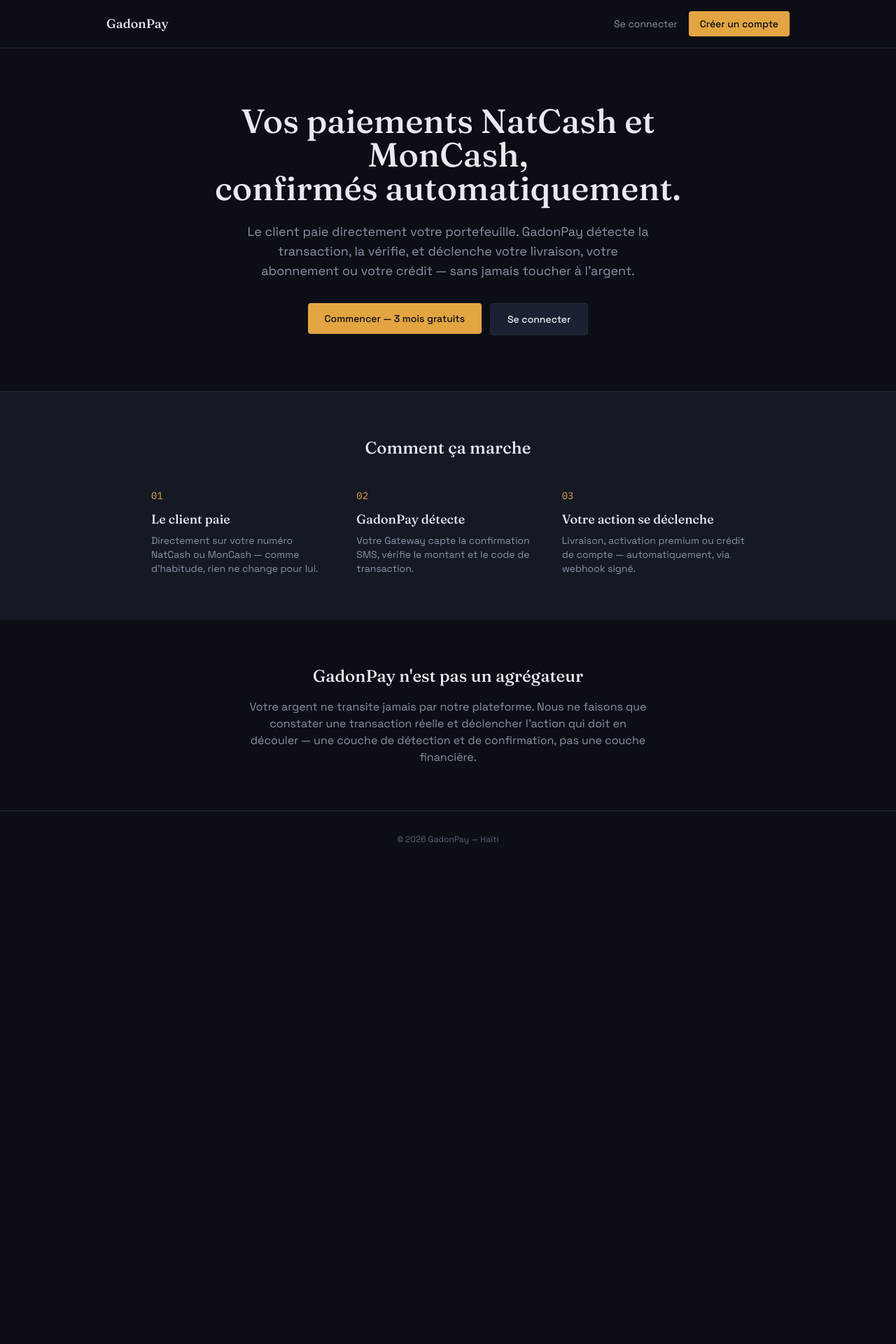
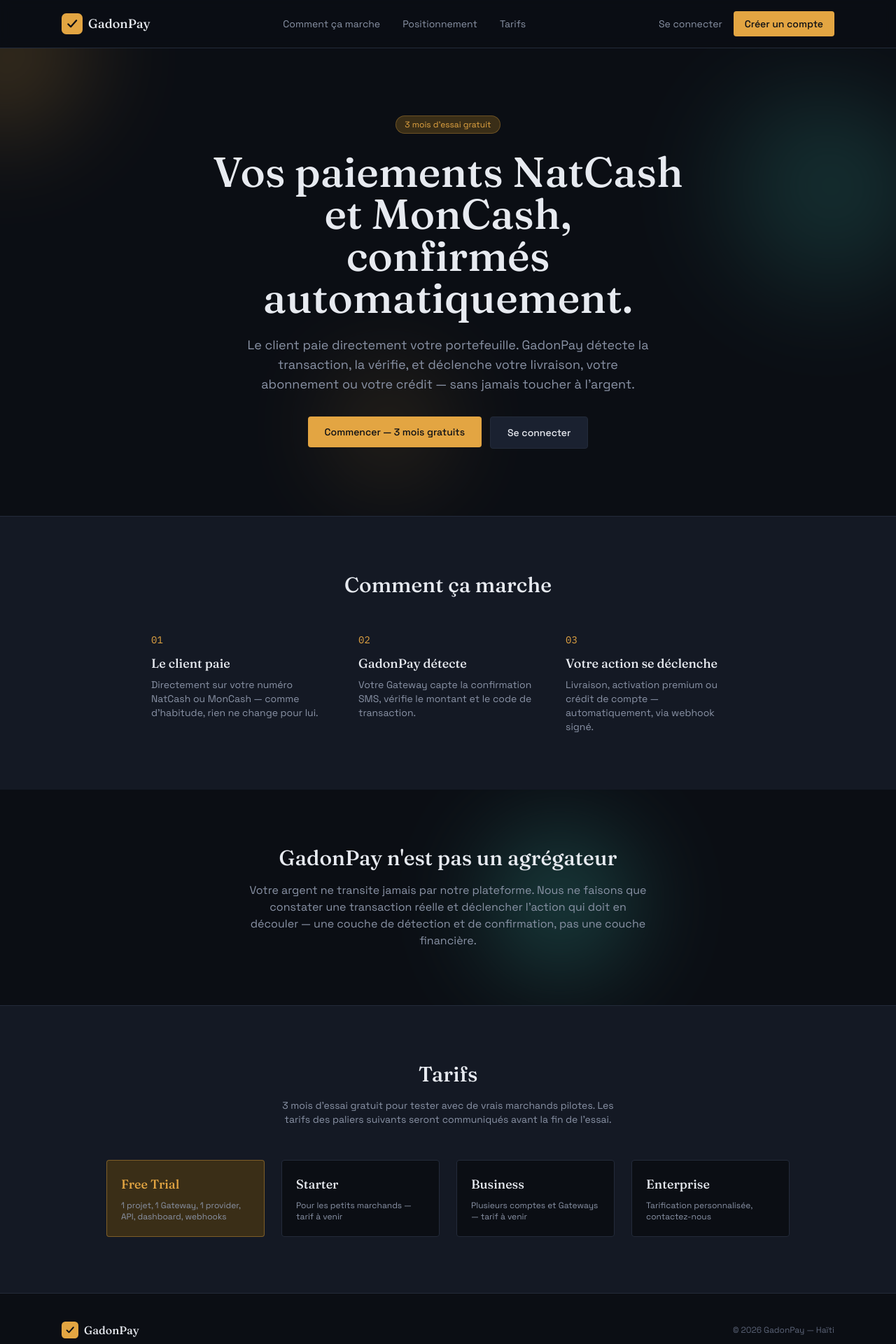
Before and after one commit to LivensonIsh/Gadonpay, a Next.js app in the folder gadonpay-frontend/: page / in a window 1280 px wide. Shown: the top 1920 px of the page at 70% size. Before the commit the page ends 1239 px from the top, so only its background shows below. Built offline with nearby package versions, Linux system fonts and the light colour scheme; no server answers.

Commit message:
Refonte landing page : logo, formes liquid, section tarifs

```diff
--- a/gadonpay-frontend/app/admin/login/page.tsx
+++ b/gadonpay-frontend/app/admin/login/page.tsx
@@ -6,6 +6,7 @@
 import { saveAdminSession } from "@/lib/adminAuth";
 import { Input } from "@/components/Input";
 import { Button } from "@/components/Button";
+import { Logo } from "@/components/Logo";
 
 export default function AdminLoginPage() {
   const router = useRouter();
@@ -35,8 +36,10 @@
   return (
     <div className="flex min-h-screen items-center justify-center bg-bg px-4">
       <div className="w-full max-w-sm">
-        <h1 className="mb-1 font-display text-2xl text-text">GadonPay</h1>
-        <p className="mb-8 text-sm text-rose">Accès administrateur interne</p>
+        <div className="mb-8">
+          <Logo />
+          <p className="mt-2 text-sm text-rose">Accès administrateur interne</p>
+        </div>
 
         <form onSubmit={handleSubmit} className="space-y-4">
           <Input label="Email" type="email" required value={email} onChange={(e) => setEmail(e.target.value)} />
--- a/gadonpay-frontend/app/login/page.tsx
+++ b/gadonpay-frontend/app/login/page.tsx
@@ -7,6 +7,7 @@
 import { saveMerchantSession } from "@/lib/auth";
 import { Input } from "@/components/Input";
 import { Button } from "@/components/Button";
+import { Logo } from "@/components/Logo";
 import type { Merchant } from "@/lib/types";
 
 export default function LoginPage() {
@@ -37,8 +38,10 @@
   return (
     <div className="flex min-h-screen items-center justify-center bg-bg px-4">
       <div className="w-full max-w-sm">
-        <h1 className="mb-1 font-display text-2xl text-text">GadonPay</h1>
-        <p className="mb-8 text-sm text-muted">Connexion marchand</p>
+        <div className="mb-8">
+          <Logo />
+          <p className="mt-2 text-sm text-muted">Connexion marchand</p>
+        </div>
 
         <form onSubmit={handleSubmit} className="space-y-4">
           <Input
--- a/gadonpay-frontend/app/page.tsx
+++ b/gadonpay-frontend/app/page.tsx
@@ -1,25 +1,43 @@
 import Link from "next/link";
 import { Button } from "@/components/Button";
+import { Logo } from "@/components/Logo";
+import { LiquidBackground } from "@/components/LiquidBackground";
 
 export default function LandingPage() {
   return (
     <div className="min-h-screen bg-bg">
-      <header className="border-b border-border">
-        <div className="mx-auto flex max-w-5xl items-center justify-between px-6 py-4">
-          <span className="font-display text-lg text-text">GadonPay</span>
-          <nav className="flex items-center gap-4">
-            <Link href="/login" className="text-sm text-muted hover:text-text">
+      <header className="sticky top-0 z-20 border-b border-border bg-bg/90 backdrop-blur">
+        <div className="mx-auto flex max-w-6xl items-center justify-between px-6 py-4">
+          <Logo />
+          <nav className="hidden items-center gap-8 md:flex">
+            <a href="#comment-ca-marche" className="text-sm text-muted hover:text-text">
+              Comment ça marche
+            </a>
+            <a href="#positionnement" className="text-sm text-muted hover:text-text">
+              Positionnement
+            </a>
+            <a href="#tarifs" className="text-sm text-muted hover:text-text">
+              Tarifs
+            </a>
+          </nav>
+          <div className="flex items-center gap-4">
+            <Link href="/login" className="hidden text-sm text-muted hover:text-text sm:block">
               Se connecter
             </Link>
             <Link href="/register">
               <Button>Créer un compte</Button>
             </Link>
-          </nav>
+          </div>
         </div>
       </header>
 
-      <section className="mx-auto max-w-3xl px-6 py-20 text-center">
-        <h1 className="font-display text-4xl leading-tight text-text md:text-5xl">
+      <section className="relative overflow-hidden">
+        <LiquidBackground />
+        <div className="relative mx-auto max-w-3xl px-6 py-24 text-center">
+          <span className="mb-6 inline-block rounded-full border border-amber/30 bg-amber-dim px-3 py-1 text-xs text-amber">
+            3 mois d&apos;essai gratuit
+          </span>
+          <h1 className="font-display text-4xl leading-tight text-text md:text-6xl">
             Vos paiements NatCash et MonCash,
             <br />
             confirmés automatiquement.
@@ -29,22 +47,27 @@
             la vérifie, et déclenche votre livraison, votre abonnement ou votre crédit —
             sans jamais toucher à l&apos;argent.
           </p>
-        <div className="mt-8 flex justify-center gap-3">
+          <div className="mt-8 flex flex-col justify-center gap-3 sm:flex-row">
             <Link href="/register">
-            <Button className="px-6 py-3 text-base">Commencer — 3 mois gratuits</Button>
+              <Button className="w-full px-6 py-3 text-base sm:w-auto">
+                Commencer — 3 mois gratuits
+              </Button>
             </Link>
             <Link href="/login">
-            <Button variant="secondary" className="px-6 py-3 text-base">
+              <Button variant="secondary" className="w-full px-6 py-3 text-base sm:w-auto">
                 Se connecter
               </Button>
             </Link>
           </div>
+        </div>
       </section>
 
-      <section className="border-t border-border bg-surface py-16">
+      <section id="comment-ca-marche" className="border-t border-border bg-surface py-20">
         <div className="mx-auto max-w-4xl px-6">
-          <h2 className="mb-10 text-center font-display text-2xl text-text">Comment ça marche</h2>
-          <div className="grid gap-8 md:grid-cols-3">
+          <h2 className="mb-12 text-center font-display text-2xl text-text md:text-3xl">
+            Comment ça marche
+          </h2>
+          <div className="grid gap-10 md:grid-cols-3">
             {[
               {
                 step: "01",
@@ -72,19 +95,64 @@
         </div>
       </section>
 
-      <section className="mx-auto max-w-3xl px-6 py-16 text-center">
-        <h2 className="font-display text-2xl text-text">GadonPay n&apos;est pas un agrégateur</h2>
+      <section id="positionnement" className="relative overflow-hidden py-20">
+        <div className="pointer-events-none absolute inset-0 overflow-hidden opacity-40">
+          <div
+            className="absolute right-1/4 top-0 h-80 w-80 rounded-[50%_50%_40%_60%/60%_40%_50%_50%] blur-3xl"
+            style={{ background: "radial-gradient(circle, #3FB6A8, transparent 70%)" }}
+          />
+        </div>
+        <div className="relative mx-auto max-w-3xl px-6 text-center">
+          <h2 className="font-display text-2xl text-text md:text-3xl">
+            GadonPay n&apos;est pas un agrégateur
+          </h2>
           <p className="mx-auto mt-4 max-w-xl text-muted">
             Votre argent ne transite jamais par notre plateforme. Nous ne faisons que
             constater une transaction réelle et déclencher l&apos;action qui doit en
             découler — une couche de détection et de confirmation, pas une couche
             financière.
           </p>
+        </div>
       </section>
 
-      <footer className="border-t border-border py-8">
-        <div className="mx-auto max-w-5xl px-6 text-center text-xs text-faint">
-          © {new Date().getFullYear()} GadonPay — Haïti
+      <section id="tarifs" className="border-t border-border bg-surface py-20">
+        <div className="mx-auto max-w-5xl px-6">
+          <h2 className="mb-4 text-center font-display text-2xl text-text md:text-3xl">Tarifs</h2>
+          <p className="mx-auto mb-12 max-w-lg text-center text-sm text-muted">
+            3 mois d&apos;essai gratuit pour tester avec de vrais marchands pilotes.
+            Les tarifs des paliers suivants seront communiqués avant la fin de l&apos;essai.
+          </p>
+          <div className="grid gap-6 md:grid-cols-4">
+            {[
+              {
+                name: "Free Trial",
+                desc: "1 projet, 1 Gateway, 1 provider, API, dashboard, webhooks",
+                highlight: true,
+              },
+              { name: "Starter", desc: "Pour les petits marchands — tarif à venir" },
+              { name: "Business", desc: "Plusieurs comptes et Gateways — tarif à venir" },
+              { name: "Enterprise", desc: "Tarification personnalisée, contactez-nous" },
+            ].map((plan) => (
+              <div
+                key={plan.name}
+                className={`rounded border p-5 ${
+                  plan.highlight ? "border-amber/40 bg-amber-dim" : "border-border bg-bg"
+                }`}
+              >
+                <h3 className={`font-display text-lg ${plan.highlight ? "text-amber" : "text-text"}`}>
+                  {plan.name}
+                </h3>
+                <p className="mt-2 text-xs text-muted">{plan.desc}</p>
+              </div>
+            ))}
+          </div>
+        </div>
+      </section>
+
+      <footer className="border-t border-border py-10">
+        <div className="mx-auto flex max-w-6xl flex-col items-center gap-4 px-6 text-center sm:flex-row sm:justify-between sm:text-left">
+          <Logo size="small" />
+          <p className="text-xs text-faint">© {new Date().getFullYear()} GadonPay — Haïti</p>
         </div>
       </footer>
     </div>
--- a/gadonpay-frontend/app/register/page.tsx
+++ b/gadonpay-frontend/app/register/page.tsx
@@ -6,6 +6,7 @@
 import { apiRequest, ApiError } from "@/lib/api";
 import { Input, Select } from "@/components/Input";
 import { Button } from "@/components/Button";
+import { Logo } from "@/components/Logo";
 import { DEPARTMENT_LABELS, type Department } from "@/lib/types";
 
 const initialForm = {
--- /dev/null
+++ b/gadonpay-frontend/components/LiquidBackground.tsx
@@ -0,0 +1,18 @@
+export function LiquidBackground() {
+  return (
+    <div className="pointer-events-none absolute inset-0 overflow-hidden">
+      <div
+        className="absolute -left-24 -top-24 h-72 w-72 rounded-[60%_40%_50%_50%/50%_60%_40%_50%] opacity-30 blur-3xl"
+        style={{ background: "radial-gradient(circle at 30% 30%, #E3A542, transparent 70%)" }}
+      />
+      <div
+        className="absolute -right-16 top-10 h-96 w-96 rounded-[40%_60%_50%_50%/60%_40%_60%_40%] opacity-25 blur-3xl"
+        style={{ background: "radial-gradient(circle at 60% 40%, #3FB6A8, transparent 70%)" }}
+      />
+      <div
+        className="absolute bottom-0 left-1/3 h-64 w-64 rounded-[50%_50%_60%_40%/40%_50%_50%_60%] opacity-20 blur-3xl"
+        style={{ background: "radial-gradient(circle at 50% 50%, #E3A542, transparent 70%)" }}
+      />
+    </div>
+  );
+}
--- /dev/null
+++ b/gadonpay-frontend/components/Logo.tsx
@@ -0,0 +1,22 @@
+import Link from "next/link";
+
+export function Logo({ size = "default" }: { size?: "default" | "small" }) {
+  const dim = size === "small" ? 24 : 30;
+  return (
+    <Link href="/" className="flex items-center gap-2">
+      <svg width={dim} height={dim} viewBox="0 0 64 64" fill="none" xmlns="http://www.w3.org/2000/svg">
+        <rect width="64" height="64" rx="14" fill="#E3A542" />
+        <path
+          d="M20 33L28 41L45 22"
+          stroke="#0B0E14"
+          strokeWidth="5"
+          strokeLinecap="round"
+          strokeLinejoin="round"
+        />
+      </svg>
+      <span className={`font-display text-text ${size === "small" ? "text-base" : "text-lg"}`}>
+        GadonPay
+      </span>
+    </Link>
+  );
+}
--- a/gadonpay-frontend/components/Sidebar.tsx
+++ b/gadonpay-frontend/components/Sidebar.tsx
@@ -4,6 +4,7 @@
 import Link from "next/link";
 import { usePathname, useRouter } from "next/navigation";
 import { clearMerchantSession, getStoredMerchant } from "@/lib/auth";
+import { Logo } from "@/components/Logo";
 
 export function Sidebar() {
   const pathname = usePathname();
@@ -21,7 +22,7 @@
   return (
     <>
       <div className="flex items-center justify-between border-b border-border bg-surface px-4 py-3 md:hidden">
-        <span className="font-display text-base text-text">GadonPay</span>
+        <Logo size="small" />
         <button
           onClick={() => setOpen(true)}
           aria-label="Ouvrir le menu"
@@ -41,7 +42,7 @@
         }`}
       >
         <div className="flex items-center justify-between border-b border-border px-5 py-4">
-          <span className="font-display text-lg text-text">GadonPay</span>
+          <Logo />
           <button onClick={() => setOpen(false)} className="text-faint md:hidden" aria-label="Fermer le menu">
             ✕
           </button>
```
Also changed, not shown: gadonpay-frontend/components/AdminSidebar.tsx (+5 -4 lines). Lines whose indentation alone changed are shown as unchanged.
